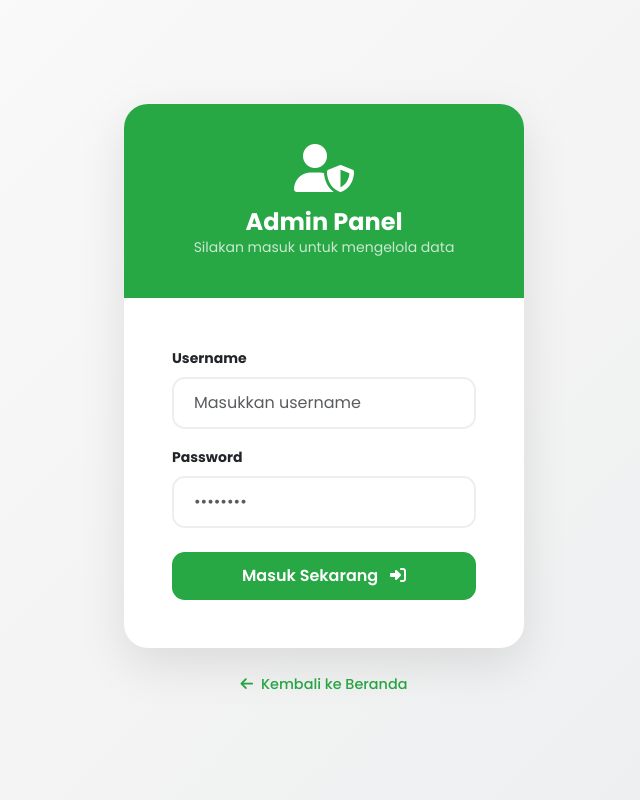
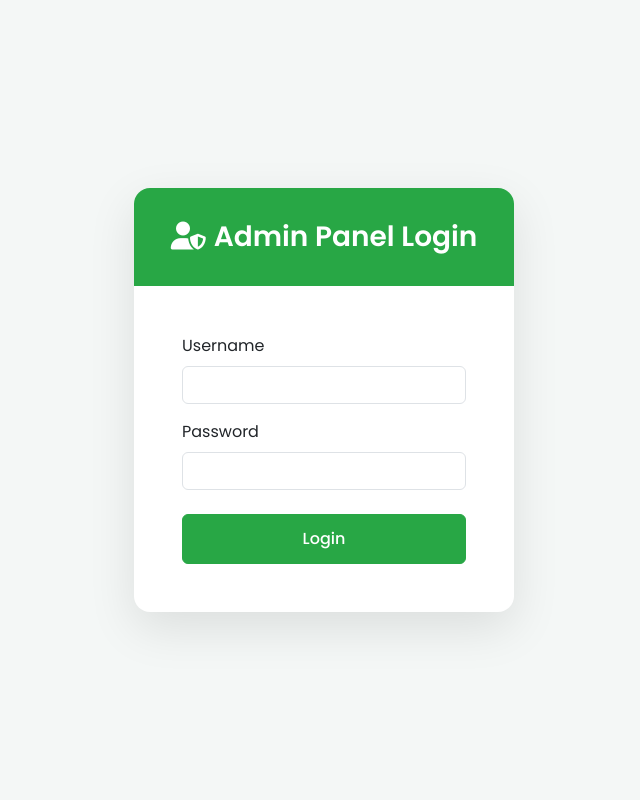
Before and after one commit to Tammam141/Prodiku, a Flask app: page /admin/login in a window 1280 px wide. Shown: the whole page, without its empty margins (316-956 px from the left). Run offline with Flask 3, Linux system fonts and the light colour scheme.

Commit message:
Perbaikan ui 11

```diff
--- a/templates/admin/login.html
+++ b/templates/admin/login.html
@@ -2,116 +2,57 @@
 <html lang="id">
 <head>
     <meta charset="UTF-8">
-    <meta name="viewport" content="width=device-width, initial-scale=1.0">
     <title>Login Admin - ProdiKu</title>
     <link href="https://cdn.jsdelivr.net/npm/bootstrap@5.3.3/dist/css/bootstrap.min.css" rel="stylesheet">
     <link rel="stylesheet" href="https://cdnjs.cloudflare.com/ajax/libs/font-awesome/6.4.0/css/all.min.css">
-    <link href="https://fonts.googleapis.com/css2?family=Poppins:wght@400;500;600;700&display=swap" rel="stylesheet">
+    <link href="https://fonts.googleapis.com/css2?family=Poppins:wght@400;500;600&display=swap" rel="stylesheet">
     <style>
-        :root {
-            --primary-green: #28a745;
-            --dark-green: #218838;
-            --bg-soft: #f4f7f6;
-        }
-
         body {
             font-family: 'Poppins', sans-serif;
-            background: linear-gradient(135deg, #fdfbfb 0%, #ebedee 100%);
+            background-color: #f4f7f6;
             display: flex;
             align-items: center;
             justify-content: center;
-            min-height: 100vh;
+            height: 100vh;
             margin: 0;
+        }
+        .login-container {
+            width: 100%;
+            max-width: 420px;
             padding: 20px;
         }
-
-        .login-container {
-            width: 100%;
-            max-width: 400px;
-        }
-
         .login-card {
             background: #fff;
             border: none;
-            border-radius: 1.5rem;
+            border-radius: 1rem;
             box-shadow: 0 1rem 3rem rgba(0,0,0,0.1);
-            overflow: hidden;
-            animation: fadeIn 0.6s cubic-bezier(0.16, 1, 0.3, 1);
+            animation: fadeIn 0.5s ease-in-out;
         }
-
         .login-header {
-            background-color: var(--primary-green);
+            background-color: #28a745; /* Warna hijau dari tema user */
             color: white;
+            border-top-left-radius: 1rem;
+            border-top-right-radius: 1rem;
             text-align: center;
-            padding: 2.5rem 1.5rem;
-            position: relative;
+            padding: 2rem;
         }
-
-        .login-header i {
-            font-size: 3rem;
-            margin-bottom: 1rem;
-            display: block;
+        .login-header h3 {
+            font-weight: 600;
+            margin: 0;
         }
-
-        .login-header h3 {
-            font-weight: 700;
-            margin: 0;
-            font-size: 1.5rem;
-        }
-
-        .form-control {
-            border-radius: 0.8rem;
-            padding: 0.75rem 1.25rem;
-            border: 2px solid #eee;
-            transition: all 0.3s ease;
-        }
-
-        .form-control:focus {
-            border-color: var(--primary-green);
-            box-shadow: 0 0 0 0.25rem rgba(40, 167, 69, 0.15);
-        }
-
         .btn-login {
-            background-color: var(--primary-green);
-            border: none;
-            border-radius: 0.8rem;
+            background-color: #28a745;
+            border-color: #28a745;
             padding: 12px;
-            font-weight: 600;
-            color: white;
-            transition: all 0.3s ease;
-        }
-
-        .btn-login:hover {
-            background-color: var(--dark-green);
-            transform: translateY(-2px);
-            box-shadow: 0 5px 15px rgba(40, 167, 69, 0.3);
-        }
-
-        .back-to-web {
-            text-align: center;
-            margin-top: 1.5rem;
-        }
-
-        .back-to-web a {
-            color: var(--primary-green);
-            text-decoration: none;
-            font-size: 0.9rem;
             font-weight: 500;
         }
-
+        .btn-login:hover {
+            background-color: #218838;
+            border-color: #218838;
+        }
         @keyframes fadeIn {
-            from { opacity: 0; transform: translateY(20px); }
-            to { opacity: 1; transform: translateY(0); }
-        }
-
-        /* Mobile Adjustments */
-        @media (max-width: 480px) {
-            .login-header {
-                padding: 2rem 1rem;
-            }
-            .card-body {
-                padding: 1.5rem !important;
-            }
+            from { opacity: 0; transform: scale(0.95); }
+            to { opacity: 1; transform: scale(1); }
         }
     </style>
 </head>
@@ -119,43 +60,33 @@
     <div class="login-container">
         <div class="card login-card">
             <div class="login-header">
-                <i class="fas fa-user-shield"></i>
-                <h3>Admin Panel</h3>
-                <p class="mb-0 opacity-75 small">Silakan masuk untuk mengelola data</p>
+                <h3><i class="fas fa-user-shield me-2"></i>Admin Panel Login</h3>
             </div>
-
             <div class="card-body p-4 p-md-5">
                 {% with messages = get_flashed_messages(with_categories=true) %}
                     {% if messages %}
                         {% for category, message in messages %}
-                            <div class="alert alert-danger border-0 small text-center mb-4" role="alert" style="border-radius: 10px;">
-                                <i class="fas fa-exclamation-circle me-1"></i> {{ message }}
+                            <div class="alert alert-danger text-center" role="alert">
+                                {{ message }}
                             </div>
                         {% endfor %}
                     {% endif %}
                 {% endwith %}
-
                 <form method="POST" action="{{ url_for('admin.login') }}">
                     <div class="mb-3">
-                        <label for="username" class="form-label small fw-bold">Username</label>
-                        <input type="text" class="form-control" id="username" name="username" placeholder="Masukkan username" required>
+                        <label for="username" class="form-label">Username</label>
+                        <input type="text" class="form-control" id="username" name="username" required>
                     </div>
-                    <div class="mb-4">
-                        <label for="password" class="form-label small fw-bold">Password</label>
-                        <input type="password" class="form-control" id="password" name="password" placeholder="••••••••" required>
+                    <div class="mb-3">
+                        <label for="password" class="form-label">Password</label>
+                        <input type="password" class="form-control" id="password" name="password" required>
                     </div>
-                    <div class="d-grid">
-                        <button type="submit" class="btn btn-login">
-                            Masuk Sekarang <i class="fas fa-sign-in-alt ms-2"></i>
-                        </button>
+                    <div class="d-grid mt-4">
+                        <button type="submit" class="btn btn-primary btn-login">Login</button>
                     </div>
                 </form>
             </div>
         </div>
-
-        <div class="back-to-web">
-            <a href="{{ url_for('index') }}"><i class="fas fa-arrow-left me-1"></i> Kembali ke Beranda</a>
-        </div>
     </div>
 </body>
 </html>
```
